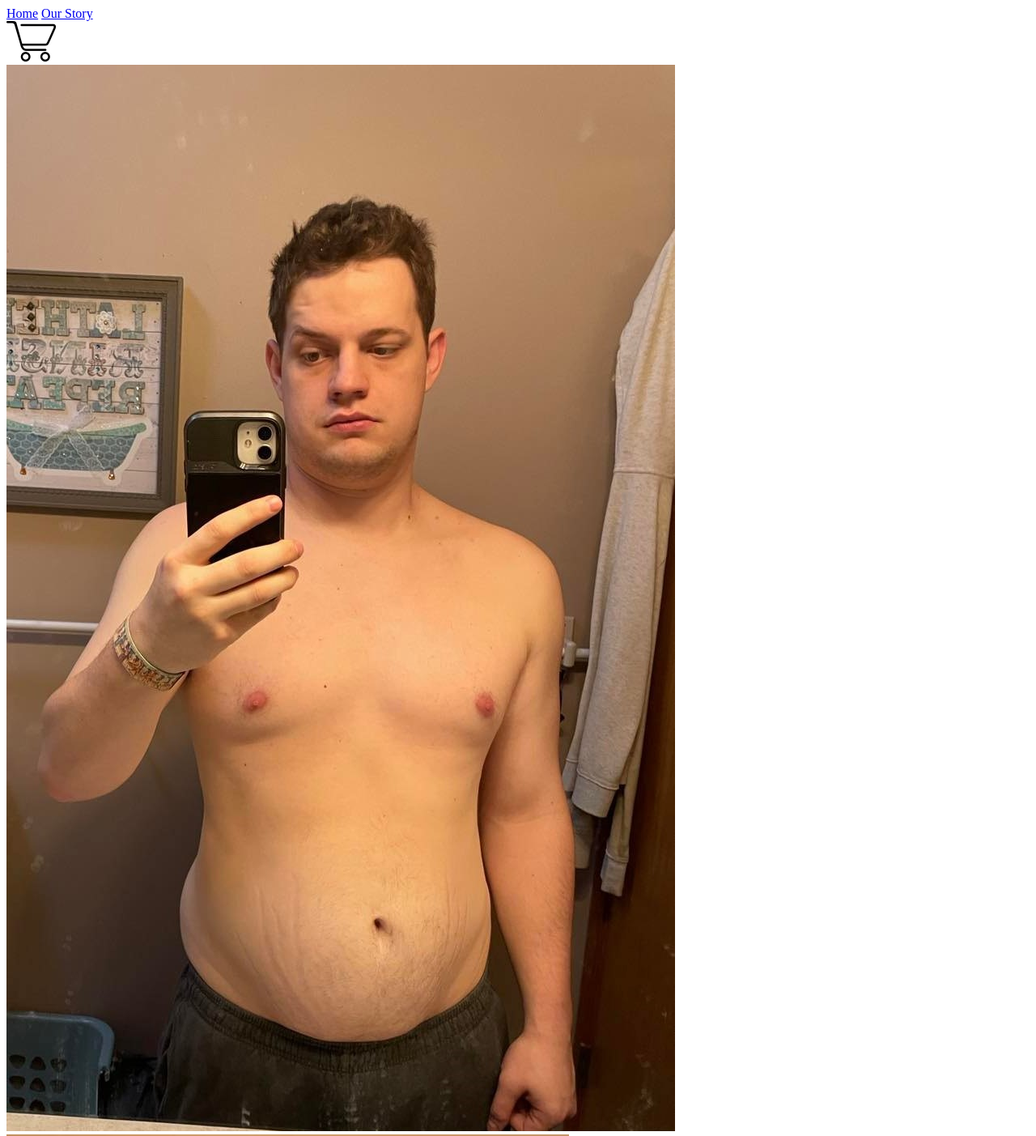
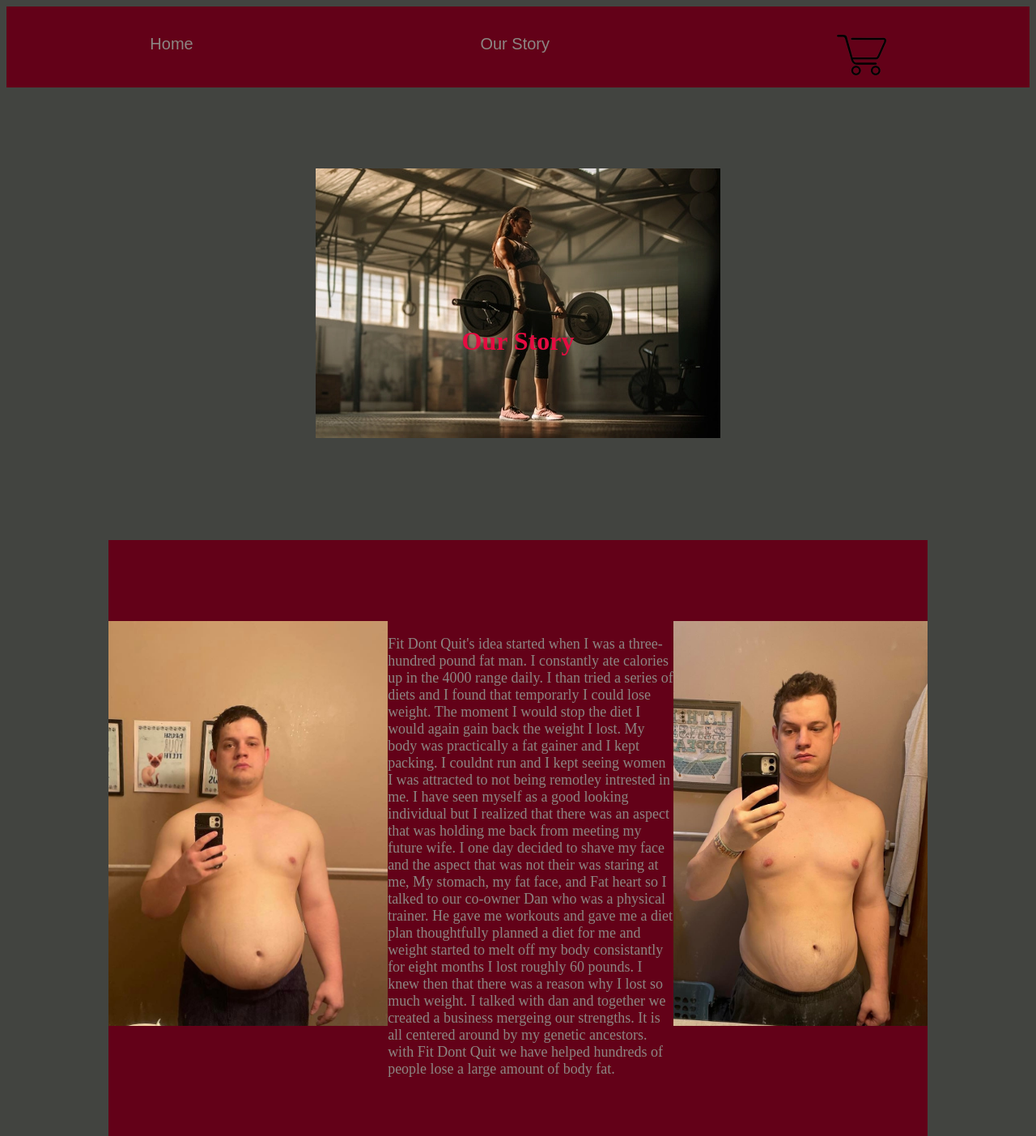
Before and after one commit to CrumMan/personal_site_assignment, a plain HTML site: page our_story.html in a window 1280 px wide. Shown: the top 1403 px of the page at 81% size. Drawn offline with Linux system fonts and the light colour scheme.

Commit message:
Created and finished our story CSS

```diff
--- a/our_story.html
+++ b/our_story.html
@@ -5,6 +5,7 @@
     <meta http-equiv="X-UA-Compatible" content="IE=edge">
     <meta name="viewport" content="width=device-width, initial-scale=1.0">
     <title>Document</title>
+    <link rel="stylesheet" href="styles/our_story_style.css">
 </head>
 <body>
     <nav>
@@ -16,12 +17,19 @@
             </div>
         </a>
     </nav>
-    <a id="Before">
-        <img src="images/215-pound-me.jpg" alt="Before">
+    <div class="our-story">
+        <h1>Our Story</h1>
+        <a class="lifting">
+            <img id="lift" src="images/Young-woman-lifting.jpg" alt=" ">
         </a>
-    <a id="After">
-        <img src="images/270-pound-me.jpg" alt="After">
-    </a>
+    </div>
+    <div class="content-box">
+        <div class="images">
+            <div class="Story_images">
+                <img id="Story_image_1" src="images/270-pound-me.jpg" alt="270 pound me">
+                <img id="Story_image_2" src="images/215-pound-me.jpg" alt="215 pound me">
+            </div>
+        </div>
         <p>
             Fit Dont Quit's idea started when I was a three-hundred pound fat man. I constantly ate calories up in the 4000 range daily.
             I than tried a series of diets and I found that temporarly I could lose weight. The moment I would stop the diet I would again
@@ -33,7 +41,7 @@
             a reason why I lost so much weight. I talked with dan and together we created a business mergeing our strengths. It is all centered around by my genetic ancestors.
             with Fit Dont Quit we have helped hundreds of people lose a large amount of body fat.
         </p>
-
+</div>
     <footer>
         <a id="site-plan" href="site-plan.html">Site Plan</a>
         <p id="for_statement">We are here for you to lose weight look good and be strong but most importantly feel
--- a/styles/cart_style.css
+++ b/styles/cart_style.css
@@ -1,3 +1,41 @@
+#content{
+  font-family: anton, Labrada, sans-serif;
+  color: #424440;
+}
+header{
+  background-color: #630118;
+  text-align: center;
+  display: grid;
+  grid-template-columns: 300px auto;
+  font-size: 18px;
+  margin: 0 -20px;
+}
+#cart{
+  height: 50px;
+}
+.logo{
+  width: 300px;
+}
+nav{
+  background-color: #630118;
+  display: flex;
+  justify-content: space-around;
+
+}
+nav a{
+  text-align: left;
+  font-family:anton, Labrada, sans-serif;
+  color: black;
+  font-size: 1.25em;
+  text-decoration: none;
+  padding: 35px;
+  color:#8c8683;
+}
+nav a:hover{
+  background-color: #8c8683;
+  color:#e50b41;
+}
+
 .switch {
     position: relative;
     display: inline-block;
--- /dev/null
+++ b/styles/our_story_style.css
@@ -0,0 +1,134 @@
+
+div{
+    display: contents;}
+.content{
+    font-family: anton, Labrada, sans-serif;
+    color: #424440;
+}
+header{
+    background-color: #630118;
+    text-align: center;
+    display: grid;
+    grid-template-columns: 300px auto;
+    font-size: 18px;
+    margin: 0 -20px;
+}
+#cart{
+    height: 50px;
+}
+.logo{
+    width: 300px;
+}
+nav{
+    background-color: #630118;
+    display: flex;
+    justify-content: space-around;
+    margin-bottom: 100px;
+    height: 100px;
+    grid-row: 1/2;
+    grid-column: 1/3;
+
+}
+nav a{
+    text-align: left;
+    font-family:anton, Labrada, sans-serif;
+    color: black;
+    font-size: 1.25em;
+    text-decoration: none;
+    padding: 35px;
+    color:#8c8683;
+}
+nav a:hover{
+    background-color: #8c8683;
+    color:#e50b41;
+}
+body{
+    background-color: #424440;
+    }
+.our_story{
+    margin: 10%;
+}
+#lift{
+    z-index: 2;
+    height:10%;
+    display:block;
+    margin-left: auto;
+    margin-right: auto;
+    margin-top: 100px;
+
+}
+h1{
+    text-align: center;
+    color: #e50b41;
+    z-index: 1;
+    position: absolute;
+    top: 50%;
+    left: 50%;
+    transform: translate(-50%, -50%);
+
+}
+.content-box{
+    background-color:#630118;
+    display: grid;
+    grid-template-columns: 1fr 2fr 2fr 1fr ;
+    grid-template-rows: 100px 1fr 1fr;
+    font-size: 18px;
+    color:#8c8683;
+    height: 800px;
+    width: 80%;
+    margin: 10%;
+    min-width: 1000px;
+}
+.story_images{
+    background-color: #630118;
+    padding-top: 30px;
+    width: 80%;
+}
+#Story_image_1{
+height: 500px;
+grid-column: 1/2;
+grid-row: 2/3;
+z-index: 1;
+}
+#Story_image_2{
+    height: 500px;
+    grid-column: 4/5;
+    grid-row: 2/3;
+    z-index: 1;
+    }
+
+p{
+    grid-row: 2/3;
+    grid-column: 2/4;
+    min-width: 300px;
+}
+#site-plan{
+    color: white;
+    text-decoration: none;
+    font-size: 25px;
+    grid-column: 1/2;
+    grid-row: 1/2;
+    justify-self: center;
+}
+#site-plan:hover{
+    background-color: #8c8683;
+    color:#e50b41;
+}
+#for_statement{
+    grid-column: 2/3;
+    grid-row: 1/2;
+}
+footer{
+    background-color: #630118;
+    display: grid;
+    grid-template-columns: 3fr 7fr 1fr 1fr 1fr;
+    grid-template-rows: 1fr ;
+    font-size: 25px;
+    color: #8c8683;
+    padding: 20px;
+    height: 100px;
+}
+.social{
+    grid-column: 3/4;
+    grid-row: 1/2;
+}
```
Lines whose indentation alone changed are shown as unchanged.
